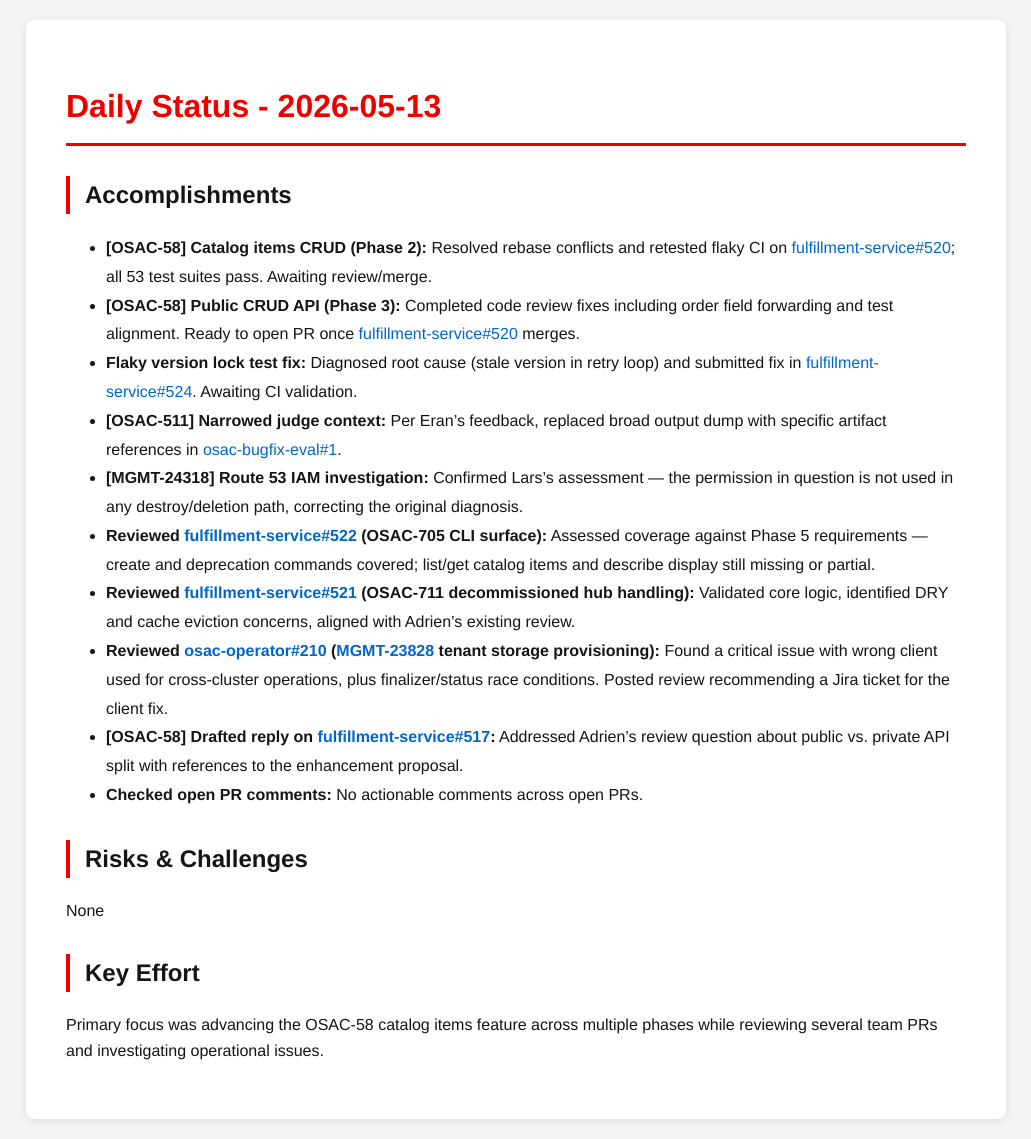
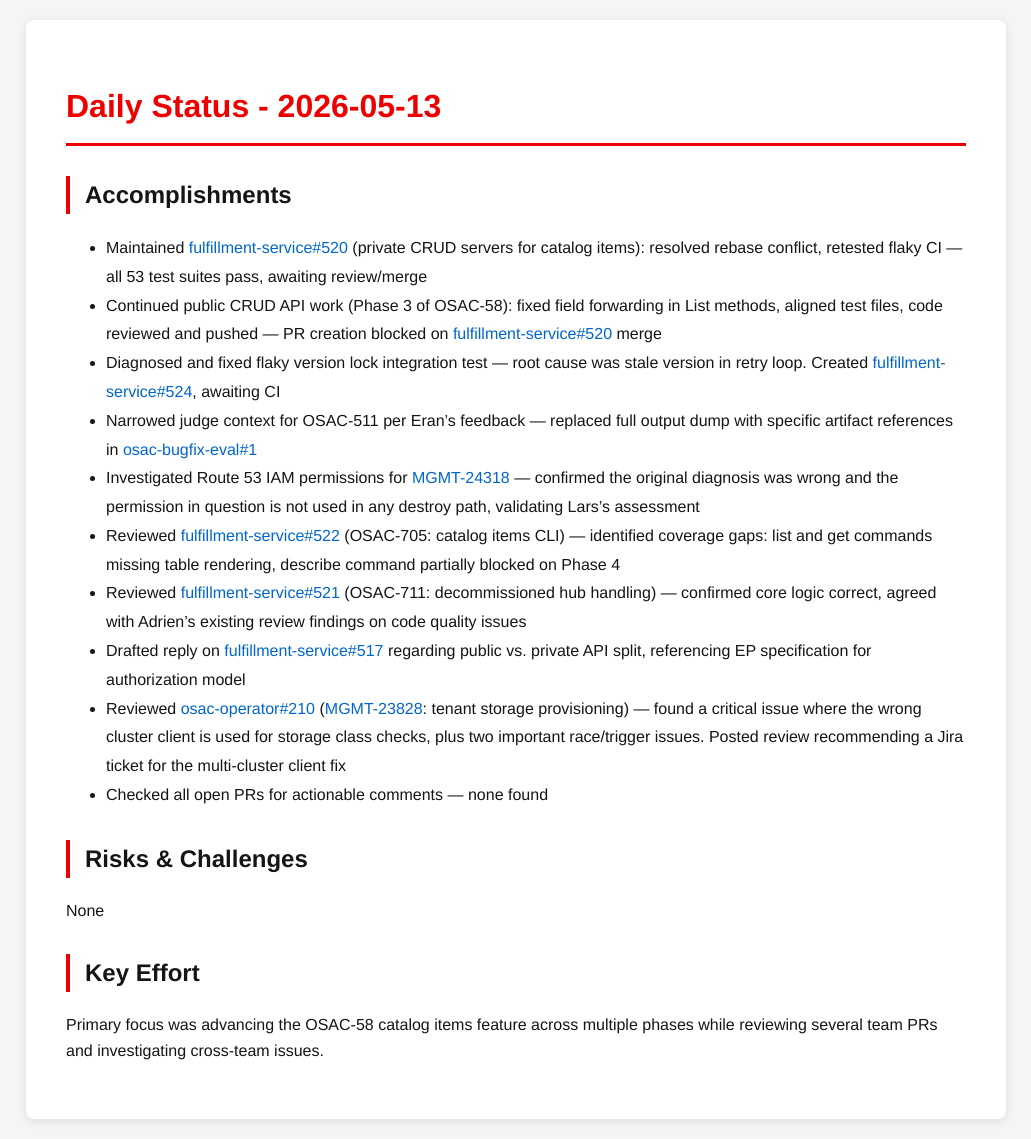
Before and after one commit to tzvatot/daily-status, a Jekyll site: the page built from 2026-05-13.md, in a window 1280 px wide. Shown: the whole page, without its empty margins (124-1155 px from the left). Built offline with Jekyll 4.4.1, drawn with Linux system fonts in a browser that asks for light colours.

Commit message:
Daily status update - 2026-05-13

```diff
--- a/2026-05-13.md
+++ b/2026-05-13.md
@@ -7,19 +7,19 @@ date: 2026-05-13
 # Daily Status - 2026-05-13
 
 ## Accomplishments
-- **[OSAC-58] Catalog items CRUD (Phase 2):** Resolved rebase conflicts and retested flaky CI on [fulfillment-service#520](https://github.com/osac-project/fulfillment-service/pull/520); all 53 test suites pass. Awaiting review/merge.
-- **[OSAC-58] Public CRUD API (Phase 3):** Completed code review fixes including order field forwarding and test alignment. Ready to open PR once [fulfillment-service#520](https://github.com/osac-project/fulfillment-service/pull/520) merges.
-- **Flaky version lock test fix:** Diagnosed root cause (stale version in retry loop) and submitted fix in [fulfillment-service#524](https://github.com/osac-project/fulfillment-service/pull/524). Awaiting CI validation.
-- **[OSAC-511] Narrowed judge context:** Per Eran's feedback, replaced broad output dump with specific artifact references in [osac-bugfix-eval#1](https://github.com/eranco74/osac-bugfix-eval/pull/1).
-- **[MGMT-24318] Route 53 IAM investigation:** Confirmed Lars's assessment — the permission in question is not used in any destroy/deletion path, correcting the original diagnosis.
-- **Reviewed [fulfillment-service#522](https://github.com/osac-project/fulfillment-service/pull/522) (OSAC-705 CLI surface):** Assessed coverage against Phase 5 requirements — create and deprecation commands covered; list/get catalog items and describe display still missing or partial.
-- **Reviewed [fulfillment-service#521](https://github.com/osac-project/fulfillment-service/pull/521) (OSAC-711 decommissioned hub handling):** Validated core logic, identified DRY and cache eviction concerns, aligned with Adrien's existing review.
-- **Reviewed [osac-operator#210](https://github.com/osac-project/osac-operator/pull/210) ([MGMT-23828](https://issues.redhat.com/browse/MGMT-23828) tenant storage provisioning):** Found a critical issue with wrong client used for cross-cluster operations, plus finalizer/status race conditions. Posted review recommending a Jira ticket for the client fix.
-- **[OSAC-58] Drafted reply on [fulfillment-service#517](https://github.com/osac-project/fulfillment-service/pull/517):** Addressed Adrien's review question about public vs. private API split with references to the enhancement proposal.
-- **Checked open PR comments:** No actionable comments across open PRs.
+- Maintained [fulfillment-service#520](https://github.com/osac-project/fulfillment-service/pull/520) (private CRUD servers for catalog items): resolved rebase conflict, retested flaky CI — all 53 test suites pass, awaiting review/merge
+- Continued public CRUD API work (Phase 3 of OSAC-58): fixed field forwarding in List methods, aligned test files, code reviewed and pushed — PR creation blocked on [fulfillment-service#520](https://github.com/osac-project/fulfillment-service/pull/520) merge
+- Diagnosed and fixed flaky version lock integration test — root cause was stale version in retry loop. Created [fulfillment-service#524](https://github.com/osac-project/fulfillment-service/pull/524), awaiting CI
+- Narrowed judge context for OSAC-511 per Eran's feedback — replaced full output dump with specific artifact references in [osac-bugfix-eval#1](https://github.com/eranco74/osac-bugfix-eval/pull/1)
+- Investigated Route 53 IAM permissions for [MGMT-24318](https://issues.redhat.com/browse/MGMT-24318) — confirmed the original diagnosis was wrong and the permission in question is not used in any destroy path, validating Lars's assessment
+- Reviewed [fulfillment-service#522](https://github.com/osac-project/fulfillment-service/pull/522) (OSAC-705: catalog items CLI) — identified coverage gaps: list and get commands missing table rendering, describe command partially blocked on Phase 4
+- Reviewed [fulfillment-service#521](https://github.com/osac-project/fulfillment-service/pull/521) (OSAC-711: decommissioned hub handling) — confirmed core logic correct, agreed with Adrien's existing review findings on code quality issues
+- Drafted reply on [fulfillment-service#517](https://github.com/osac-project/fulfillment-service/pull/517) regarding public vs. private API split, referencing EP specification for authorization model
+- Reviewed [osac-operator#210](https://github.com/osac-project/osac-operator/pull/210) ([MGMT-23828](https://issues.redhat.com/browse/MGMT-23828): tenant storage provisioning) — found a critical issue where the wrong cluster client is used for storage class checks, plus two important race/trigger issues. Posted review recommending a Jira ticket for the multi-cluster client fix
+- Checked all open PRs for actionable comments — none found
 
 ## Risks & Challenges
 None
 
 ## Key Effort
-Primary focus was advancing the OSAC-58 catalog items feature across multiple phases while reviewing several team PRs and investigating operational issues.
+Primary focus was advancing the OSAC-58 catalog items feature across multiple phases while reviewing several team PRs and investigating cross-team issues.
```
